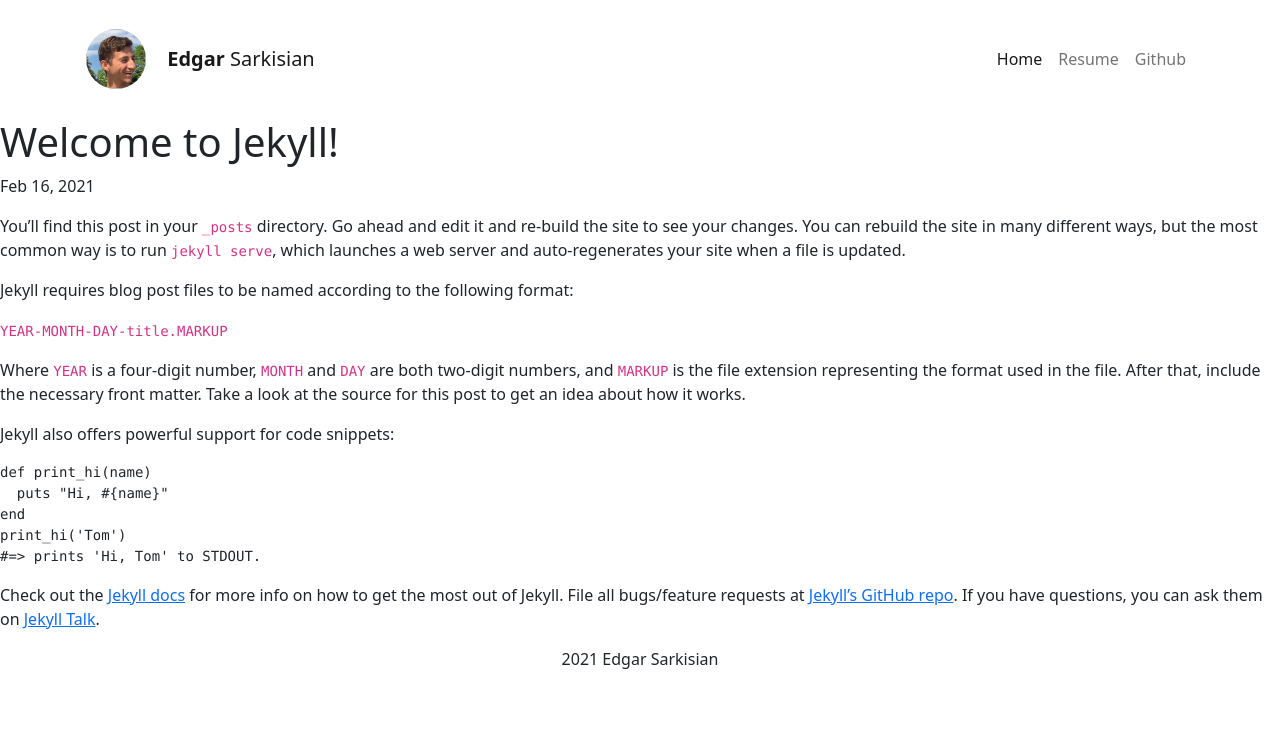
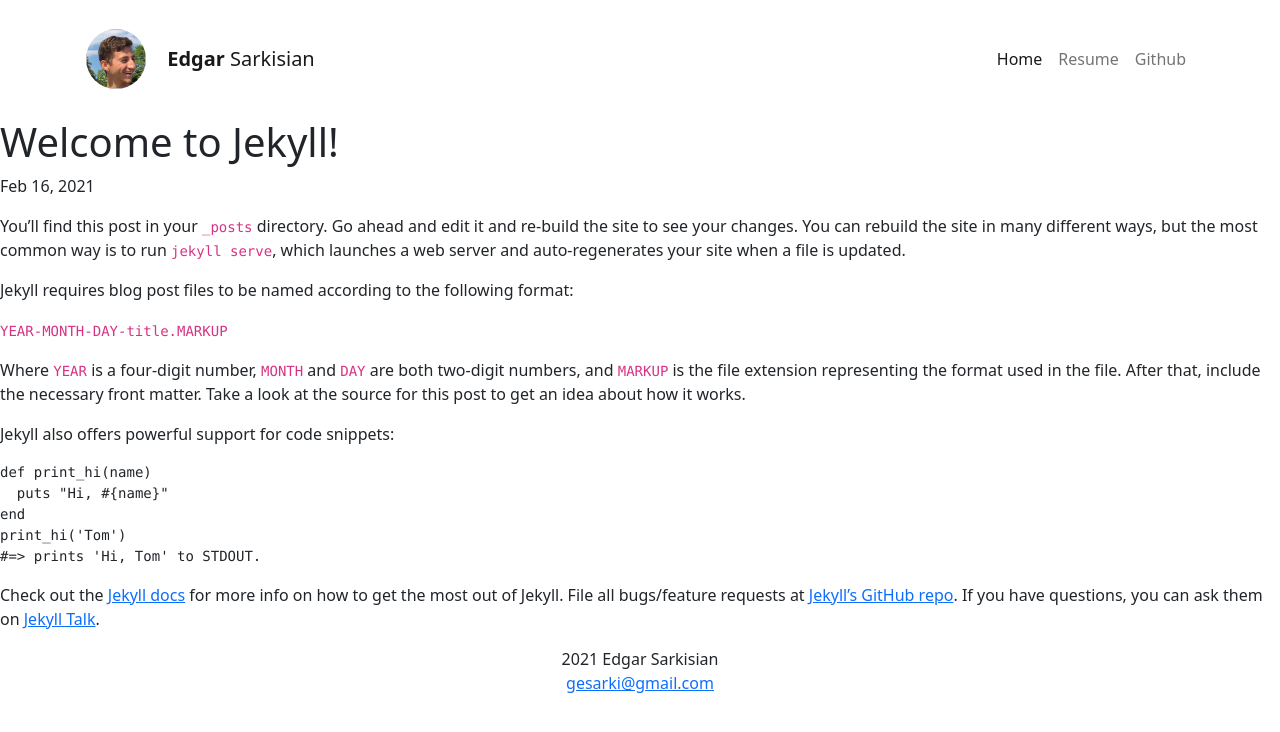
Before and after one commit to gesarki/gesarki.github.io, a Jekyll site: the page built from _posts/2021-02-16-welcome-to-jekyll.markdown, in a window 1280 px wide. Shown: the top 732 px of the page. Built offline with Jekyll 4.4.1, drawn with Linux system fonts in a browser that asks for light colours.

Commit message:
fixed font-size

```diff
--- a/_includes/footer.html
+++ b/_includes/footer.html
@@ -1,4 +1,4 @@
 <footer class="site-footer h-card text-center">
-  <p>2021 Edgar Sarkisian</p>
-
+  <p class="mb-0">2021 Edgar Sarkisian</p>
+  <a href="mailto:gesarki@gmail.com">gesarki@gmail.com</a>
 </footer>
--- a/_includes/work_bubbles.html
+++ b/_includes/work_bubbles.html
@@ -29,7 +29,7 @@
 
         <!-- Modal -->
         <div class="modal fade" id="{{ modal_id }}" tabindex="-1" aria-labelledby="{{ modal_id }}Label" aria-hidden="true">
-        <div class="modal-dialog modal-xl">
+        <div class="modal-dialog modal-dialog-scrollable modal-xl">
             <div class="modal-content border-0 border-10">
                 <div class="modal-header border-0">
                     <h3 class="modal-title typewriter ms-2" id="{{ modal_id }}Label"
--- a/_sass/opening_animation.scss
+++ b/_sass/opening_animation.scss
@@ -1,7 +1,9 @@
 #opening-animation {
     .container {
         // height: calc(100vh - 118px);
-        position: relative;
+        // position: relative;
+        width: 100vw;
+        // overflow: hidden;
     }
     .check-it-out {
         // position: absolute;
@@ -21,11 +23,12 @@
         background-position-y: 572px;
     }
     .line {
-        font-family: monospace;
-        font-size: xx-large;
+        font-family: 'Ubuntu mono', monospace;
+        font-size: clamp(1.6rem, calc(1.4615rem + 0.6154vw), 2rem);
         border-right: 2px solid rgba(0, 0, 0, 0.75);
         white-space: nowrap;
         overflow: hidden;
+        // box-sizing: content-box;
     }
     .line-1 {
         animation-duration: 400ms, 1s;
--- a/_sass/work_bubbles.scss
+++ b/_sass/work_bubbles.scss
@@ -101,7 +101,7 @@
     // aos custom animation
     .modal .typewriter {
         // setup
-        font-family: monospace;
+        font-family: 'Ubuntu mono', monospace;
         // font-size: xx-large;
         border-right: 2px solid rgba(0, 0, 0, 0.75);
         white-space: nowrap;
@@ -130,4 +130,8 @@
             border-right-color: transparent;
         }
     }
+    .modal {
+        max-width: 100vw;
+        max-height: 100vh;
+    }
 }
--- a/assets/main.scss
+++ b/assets/main.scss
@@ -7,7 +7,9 @@
 @import "opening_animation";
 @import "work_section";
 @import "work_bubbles";
+@import url('https://fonts.googleapis.com/css2?family=Ubuntu&family=Ubuntu+Mono&display=swap');
 
 body {
     background-color: #FAFAFA;
+    font-family: 'Ubuntu', sans-serif;
 }
```
